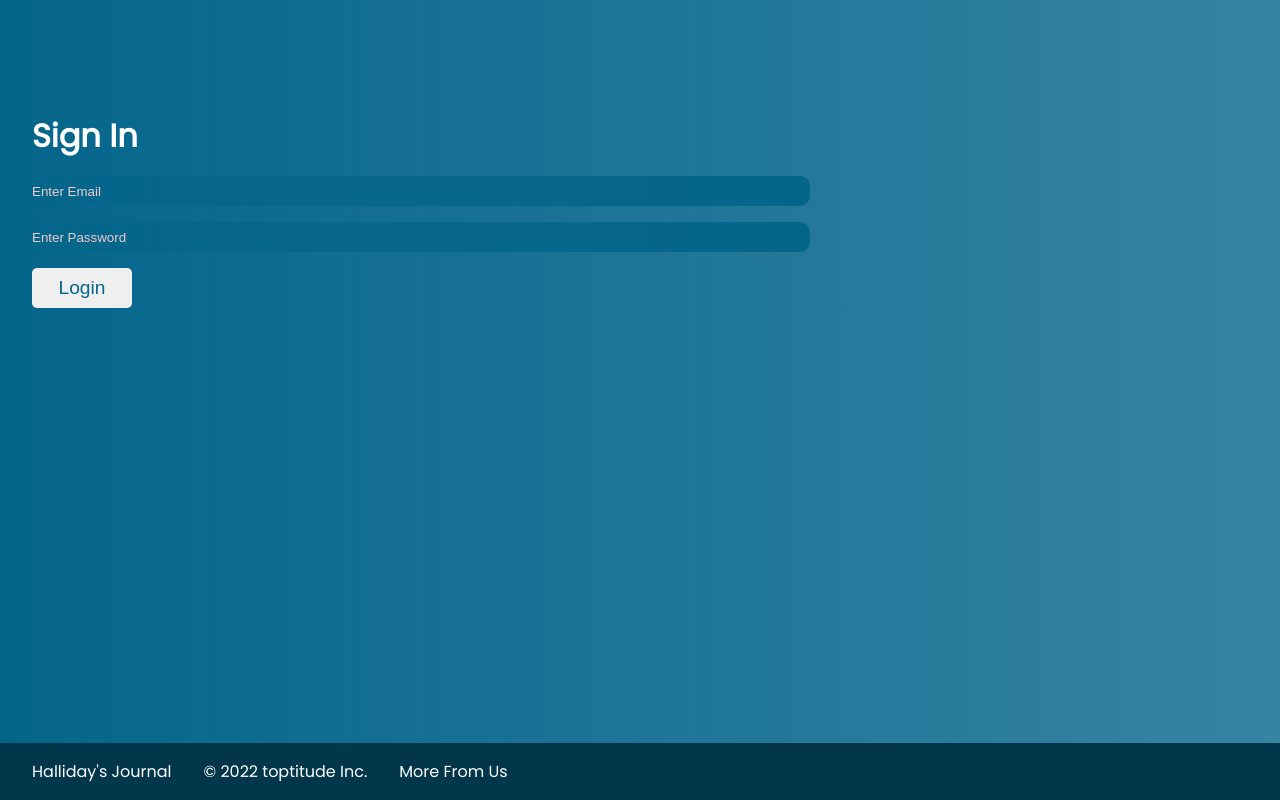
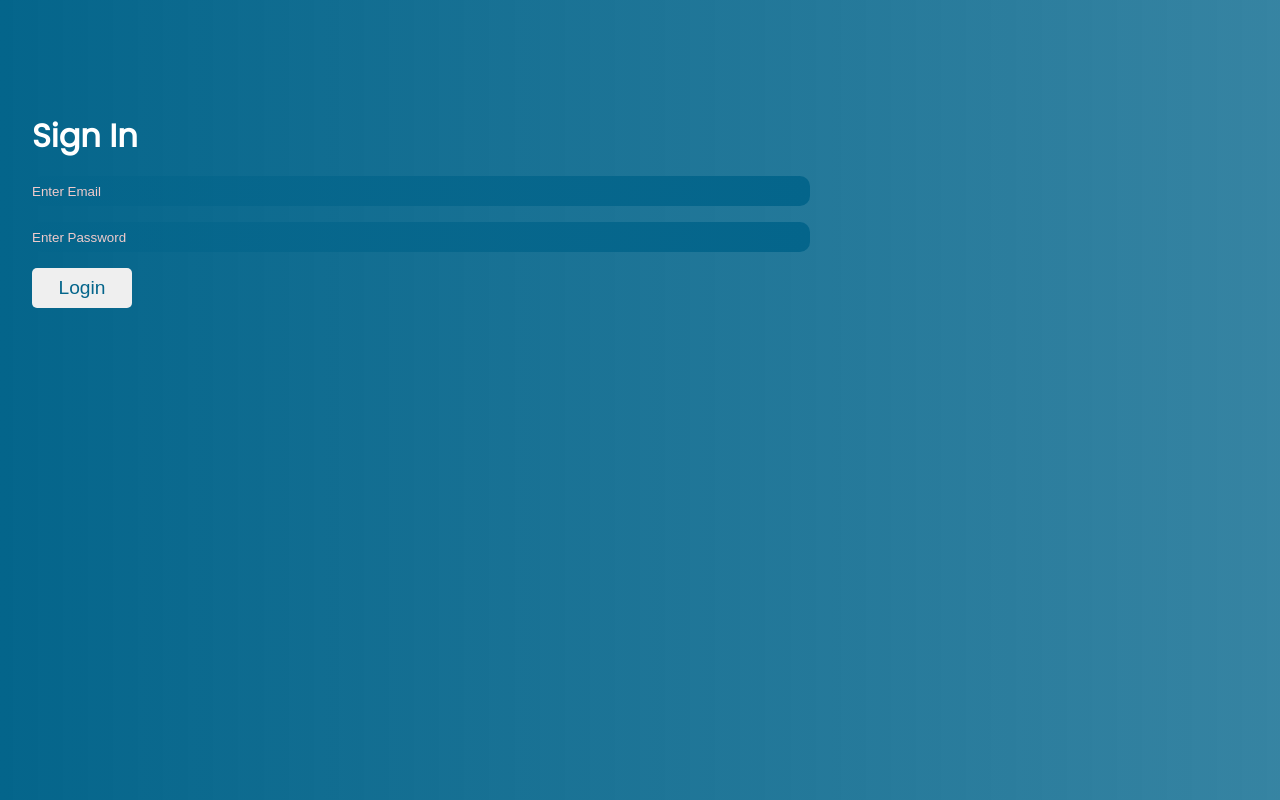
Before and after one commit to codebudddy/halidays-journal, a React (Create React App) app: page /login in a window 1280 px wide. Built offline with nearby package versions, Linux system fonts and the light colour scheme; no server answers; the database is empty.

Commit message:
Cleaned up code a bit

```diff
--- a/src/App.js
+++ b/src/App.js
@@ -1,13 +1,6 @@
 import React from 'react';
 import { BrowserRouter, Link, Route, Routes } from 'react-router-dom';
-import {
-  Compose,
-  Footer,
-  Header,
-  Home,
-  Post,
-  Posts,
-} from './components';
+import { Compose, Footer, Header, Home, Post, Posts } from './components';
 import Login from './components/Login';
 import './App.css';
 import { GiFeather } from 'react-icons/gi';
@@ -49,7 +42,7 @@ const App = () => {
               </div>
             )}
           </div>
-          <Footer />
+          <div>{user && <Footer />}</div>
         </BrowserRouter>
       )}
     </div>
--- a/src/components/Login.jsx
+++ b/src/components/Login.jsx
@@ -10,8 +10,6 @@ const Login = () => {
   const navigate = useNavigate();
   const [password, setPassword] = useState('');
   const [email, setEmail] = useState('');
-
-  console.log(user);
 
   const handleLogin = (e) => {
     signInWithEmailAndPassword(authentication, email, password)
--- a/src/components/footer.css
+++ b/src/components/footer.css
@@ -10,7 +10,7 @@
   display: flex;
   justify-content: flex-start;
   padding: 0 2rem;
-  gap: 2rem;
+  gap: 1rem;
   color: #fff;
   flex-wrap: wrap;
 }
```
